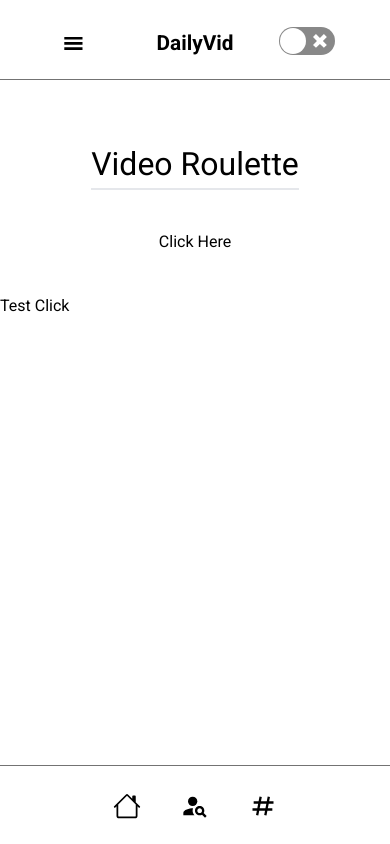
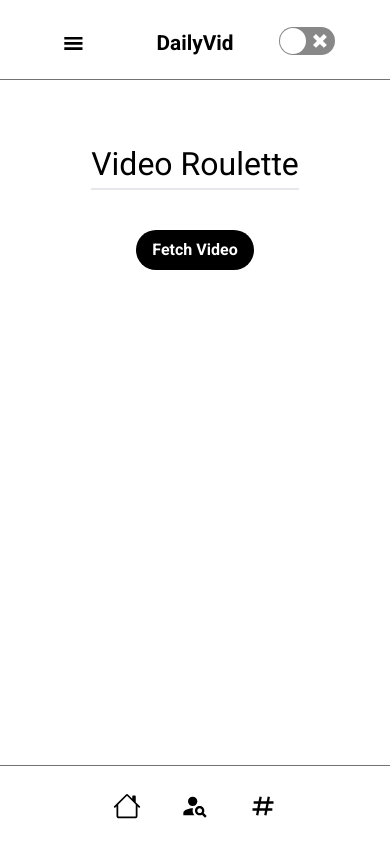
Before and after one commit to BrandonCarp/tweeter, a React (Create React App) app in the folder Client/: page /showcase in a window 390 px wide. Built offline with nearby package versions, Linux system fonts and the light colour scheme; a web font is replaced by a local one.

Commit message:
basicially finished?

```diff
--- a/Client/src/App.jsx
+++ b/Client/src/App.jsx
@@ -1,33 +1,23 @@
-import React, { useState, useEffect } from "react";
+import React, { useState} from "react";
 import { Route, Routes } from "react-router-dom";
 import "./Components/Styles/darkMode.css";
 import { Home } from "./Components/Home Page/Home";
-import { TweetShowcase } from "./Components/Tweet Showcase/TweetShowcase";
+import { VideoShowcase } from "./Components/Tweet Showcase/VideoShowcase";
 import { Navbar } from "./Components/Home Page/Navbar";
 import { UserSearch } from "./Components/User Search Page/UserSearch";
 import { HamburgerLinks } from "./Components/HamburgerLinks";
-import { Footer } from "./Components/Footer";
 import { AnimatePresence, motion } from "framer-motion";
 import { ScrollToTop } from "./Components/ScrollToTop";
 import { ThemeContext } from "./Components/Context/ThemeContext";
-import axios from "axios";
+
 
 export const App = () => {
   const [theme, setTheme] = useState("light");
-  // const [apiState, setApiState] = useState([]);
+
   const toggleTheme = () => {
     setTheme((curr) => (curr === "light" ? "dark" : "light"));
   };
 
-  // const fetchData = async () => {
-  //   const res = await axios.get("http://localhost:8000/api/data");
-  //   console.log(res.data);
-  //   setApiState(res.data.characters);
-  // };
-
-  // useEffect(() => {
-  //   fetchData();
-  // });
 
   return (
     <div id={theme} className="h-[100vh]  ">
@@ -47,7 +37,7 @@ export const App = () => {
           <Routes>
             <Route path="/" element={<Home />} />
             <Route path="/usersearch" element={<UserSearch />} />
-            <Route path="/showcase" element={<TweetShowcase />} />
+            <Route path="/showcase" element={<VideoShowcase />} />
             <Route path="/hamburgerlink" element={<HamburgerLinks />} />
           </Routes>
           {/* <Footer /> */}
--- a/Client/src/Components/Styles/darkMode.css
+++ b/Client/src/Components/Styles/darkMode.css
@@ -30,6 +30,16 @@
   border: black;
 }
 
+#dark .random {
+  background-color: white;
+  color: black;
+}
+
+#light .random {
+  background-color: rgb(0, 0, 0);
+  color: white;
+}
+
 
 
 
--- a/Client/src/Components/Tweet Showcase/ChannelSearchBar.jsx
+++ b/Client/src/Components/Tweet Showcase/ChannelSearchBar.jsx
@@ -22,8 +22,8 @@ export function ChannelSearchBar({ fetchVideo }) {
 
   return (
     <div id={theme} className="sticky  mx-auto container  mt-5 ">
-      <div className=" px-5 pt-1 pb-10  pt-5    flex flex-col md:items-center ">
-          <button onClick={fetchRandom}>Click Here</button>
+      <div className=" px-5 pt-1 pb-10  pt-5    flex flex-col items-center ">
+          <button className="  random  font-semibold py-2 px-4 rounded-full" onClick={fetchRandom}>Fetch Video</button>
 
       </div>
     </div>
--- /dev/null
+++ b/Client/src/Components/Tweet Showcase/RandomVideos.jsx
@@ -0,0 +1,26 @@
+import React from 'react';
+import ReactPlayer from "react-player";
+import { DateSort } from '../User Search Page/DateSort';
+
+export const RandomVideos = ({video}) => {
+  return (
+    <div className="">
+      <div className="flex justify-center md:px-3">
+        <div className="my-5 text-center w-screen  md:w-[350px]">
+
+
+          <ReactPlayer width={``} controls={true}  url={`https://www.youtube.com/watch?v=${video.id.videoId}`} />
+
+          <div className="py-3">
+            <a className='text-center' href={`https://www.youtube.com/watch?v=${video.id.videoId}`}>
+              {video.snippet.description}
+            </a>
+            <h5 className="text-gray-400 text-base">{video.snippet.channelTitle}</h5>
+            <DateSort publishTime={video.snippet.publishTime}/>
+
+        </div>
+      </div>
+      </div>
+    </div>
+  );
+};
--- a/Client/src/Components/Tweet Showcase/VideoDisplay.jsx
+++ b/Client/src/Components/Tweet Showcase/VideoDisplay.jsx
@@ -1,10 +1,12 @@
 import React from "react";
+import { RandomVideos } from "./RandomVideos";
 
 
-export const VideoDisplay = () => {
+export const VideoDisplay = ({video}) => {
   return (
-    <>
 
-    </>
+    <div className="flex flex-wrap justify-center ">
+       <RandomVideos />
+      </div>
   )
 }
--- a/Client/src/Components/Tweet Showcase/TweetShowcase.jsx
+++ b/Client/src/Components/Tweet Showcase/VideoShowcase.jsx
@@ -1,25 +1,25 @@
-import React, { useState } from "react";
-import { VideoDisplay } from "./VideoDisplay";
+import React, { useState, useEffect } from "react";
 import { ChannelSearchBar } from "./ChannelSearchBar";
-
 import {Footer} from '../Footer';
 import axios from "axios";
 import { MobileFooter } from "../MobileFooter";
 import { ScrollButton } from "../ScrollButton";
+import { RandomVideos } from "./RandomVideos";
 
 
 
 
-export const TweetShowcase = () => {
-  const [randomVideo, setRandomVideo] = useState([]);
+
+export const VideoShowcase = ({}) => {
+  const [randomVideo, setRandomVideo] = useState(null);
 
 
 
   const fetchVideo = async (query) => {
     const res = await axios.get(`https://dailyvid-service.onrender.com/data/random/?q=${query}`);
-    // const res = await axios.get(`https://localhost:8585/data/random/?q=${query}`);
+    // const res = await axios.get(`http://localhost:8585/data/random/?q=${query}`);
 
- setRandomVideo(res.data)
+ setRandomVideo(res.data.items[0])
 
 };
 
@@ -35,9 +35,9 @@ return (
         </div>
     <ChannelSearchBar fetchVideo={fetchVideo} />
 
-  <button onClick={e => console.log(randomVideo)}>Test Click</button>
 
-   <VideoDisplay randomVideo={randomVideo} />
+
+  {randomVideo ? <RandomVideos video={randomVideo} /> : null}
     <div className="flex">
     </div>
   <ScrollButton />
--- a/Client/src/Components/User Search Page/SuggestedVideo.jsx
+++ b/Client/src/Components/User Search Page/SuggestedVideo.jsx
@@ -6,22 +6,23 @@ import "../Styles/darkMode.css";
 
 export const SuggestedVideo = () => {
   return (
-    <div className="flex-col ">
+    <div className=" ">
 
  <h1 className="flex justify-center text-gray-400">Suggested Video</h1>
-      <div className="flex justify-center md:px-3">
+      <div className="flex justify-center  md:px-3">
 
         <div className="my-5 text-center w-[100%] md:w-[75%] lg:w-[50%]">
 
-                    <ReactPlayer width={`100%`} controls={true}   url={`https://www.youtube.com/watch?v=LMTGQqUUyzk&t`} />
+                    <ReactPlayer width={``} controls={true}   url={`https://www.youtube.com/watch?v=LMTGQqUUyzk&t`} />
 
           <div className="py-3">
             <a href={`https://www.youtube.com/watch?v=LMTGQqUUyzk`}>
               1 Hour Studio Ghibli Lofi Hip Hop Mix
             </a>
             <h5 className="text-gray-400 text-sm">Dizzy Inc</h5>
+            <h5>2019-06-12</h5>
           </div>
-        </div>
+          </div>
       </div>
     </div>
   );
--- a/Client/src/Components/User Search Page/UserSearch.jsx
+++ b/Client/src/Components/User Search Page/UserSearch.jsx
@@ -21,9 +21,7 @@ export function UserSearch() {
     // const res = await axios.get(
     //   `http://localhost:8585/data/search/?q=${query}`
     // );
-
     setApiState(res.data.items);
-
   };
 
 
@@ -39,10 +37,10 @@ export function UserSearch() {
 
 
             <UserSearchBar fetchData={fetchData} />
+
       {apiState.length > 1 ? <UserList userData={apiState} /> :  <SuggestedVideo /> }
             <ScrollButton />
           </div>
-
           <Footer />
         </div>
       <MobileFooter />
--- a/Client/src/Components/User Search Page/Users.jsx
+++ b/Client/src/Components/User Search Page/Users.jsx
@@ -11,7 +11,6 @@ export const Users = ({
 
   channelTitle,
 
-  videoPic,
 
   publishTime,
 }) => {
```
